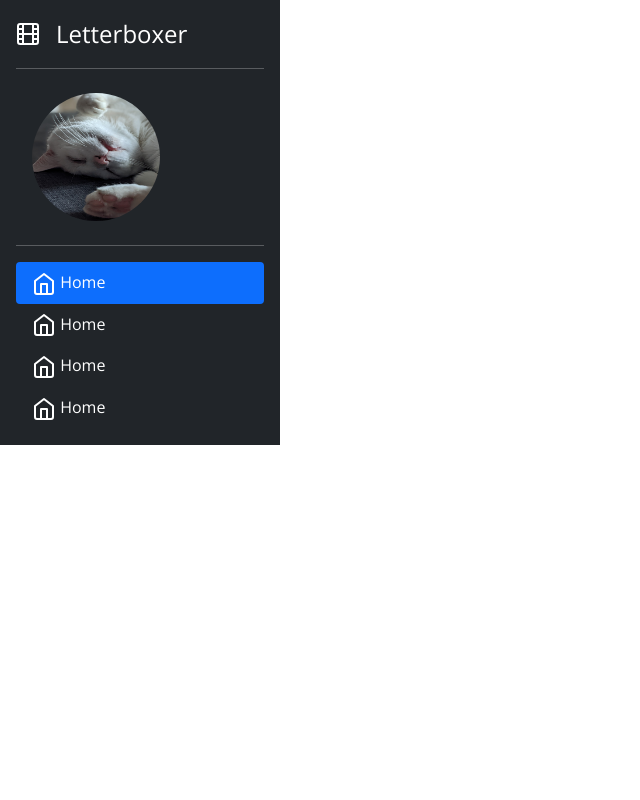
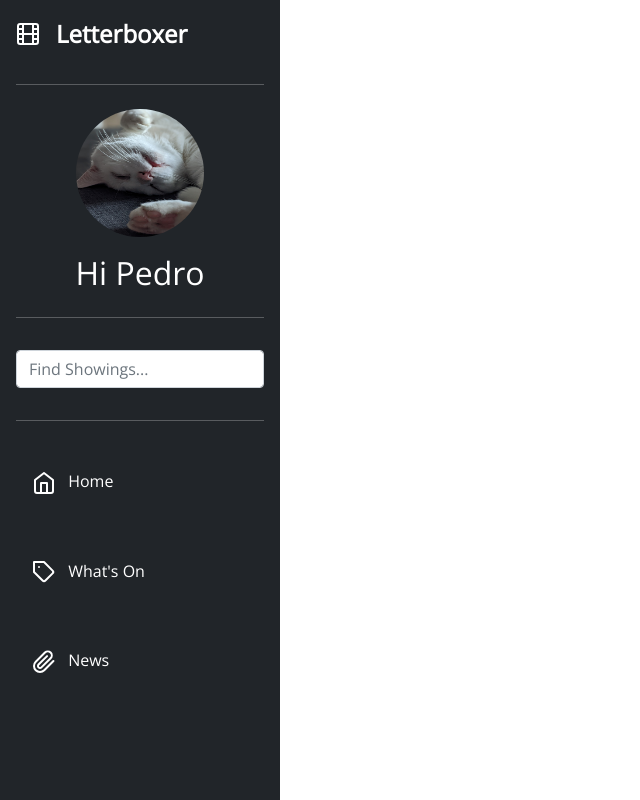
Before and after one commit to finlopes97/iab207_assessment_2, a plain HTML site: page index.html in a window 1280 px wide. Shown: the whole page, without its empty margins (0-640 px from the left). Drawn offline with nearby package versions, Linux system fonts and the light colour scheme.

Commit message:
Fixed the sidebar using arcane bootstrap magic, updated readme, added css fields to do cool stuff

```diff
--- a/css/style.css
+++ b/css/style.css
@@ -1,5 +1,23 @@
 @import url('https://fonts.googleapis.com/css2?family=Open+Sans&display=swap');
 
 * {
+    /* Fix "vh" behavior in Chrome */
+    /* https://stackoverflow.com/questions/40119851/why-wont-vh-work-in-chrome-but-it-works-in-internet-explorer */
+    box-sizing: border-box;
     font-family: 'Open Sans', sans-serif;
 }
+
+html {
+    min-height: 100vh;
+    min-height: -moz-available;
+    min-height: -webkit-fill-available;
+    min-height: fill-available;
+}
+
+nav {
+    display: flex;
+    height: 100vh;
+    max-height: 100vh;
+    overflow-x: auto;
+    overflow-y: hidden;
+}
--- a/index.html
+++ b/index.html
@@ -11,38 +11,37 @@
         <script src="https://cdn.jsdelivr.net/npm/feather-icons/dist/feather.min.js"></script>
     </head>
     <body>
-        <!-- SIDEBAR SECTION -->
         <nav>
             <div class="d-flex flex-column flex-shrink-0 p-3 text-white bg-dark" style="width: 280px;">
-                <a class="d-flex align-items-center mb-auto ms-md-0 me-md-0 text-white text-decoration-none" href="index.html">
+                <a href="index.html" class="d-flex align-items-center mb-3 ms-md-0 me-md-auto text-white text-decoration-none">
                     <i data-feather="film"></i>
-                    <span class="fs-4 ms-3">Letterboxer<span>
+                    <span class="fs-4 fw-bold ms-3">Letterboxer</span>
                 </a>
-                <hr>
-                <a class="nav-link" href="#">
+                <hr />
+                <a class="nav-link mx-auto" href="#">
                     <img class="rounded-circle" alt="avatar" src="img/avatar.jpg" width="128" height="128">
                 </a>
+                <span class="fs-2 text-white mx-auto my-1">Hi Pedro</span>
+                <hr />
+                <div class="input-group my-3">
+                    <input type="text" class="form-control" placeholder="Find Showings..." aria-label="Search" aria-describedby="buttonAddon2">
+                </div>
                 <hr>
-                <ul class="nav nav-pills flex-column mb-auto">
-                    <li class="nav-item">
-                        <a class="nav-link active" href="#" aria-current="page">
-                            <i data-feather="home"></i>
-                            Home
-                        </a>
-                    <li class="nav-item">
+                <ul class="nav nav-pills flex-column mb-1">
+                    <li class="nav-item my-4 active" aria-current="page">
                         <a class="nav-link text-white" href="#">
                             <i data-feather="home"></i>
-                            Home
+                            <span class="ms-2">Home</span>
                         </a>
-                    <li class="nav-item">
+                    <li class="nav-item my-4">
                         <a class="nav-link text-white" href="#">
-                            <i data-feather="home"></i>
-                            Home
+                            <i data-feather="tag"></i>
+                            <span class="ms-2">What's On</span>
                         </a>
-                    <li class="nav-item">
+                    <li class="nav-item my-4">
                         <a class="nav-link text-white" href="#">
-                            <i data-feather="home"></i>
-                            Home
+                            <i data-feather="paperclip"></i>
+                            <span class="ms-2">News</span>
                         </a>
             </div>
         </nav>
```
Also changed, not shown: 1 other file.
